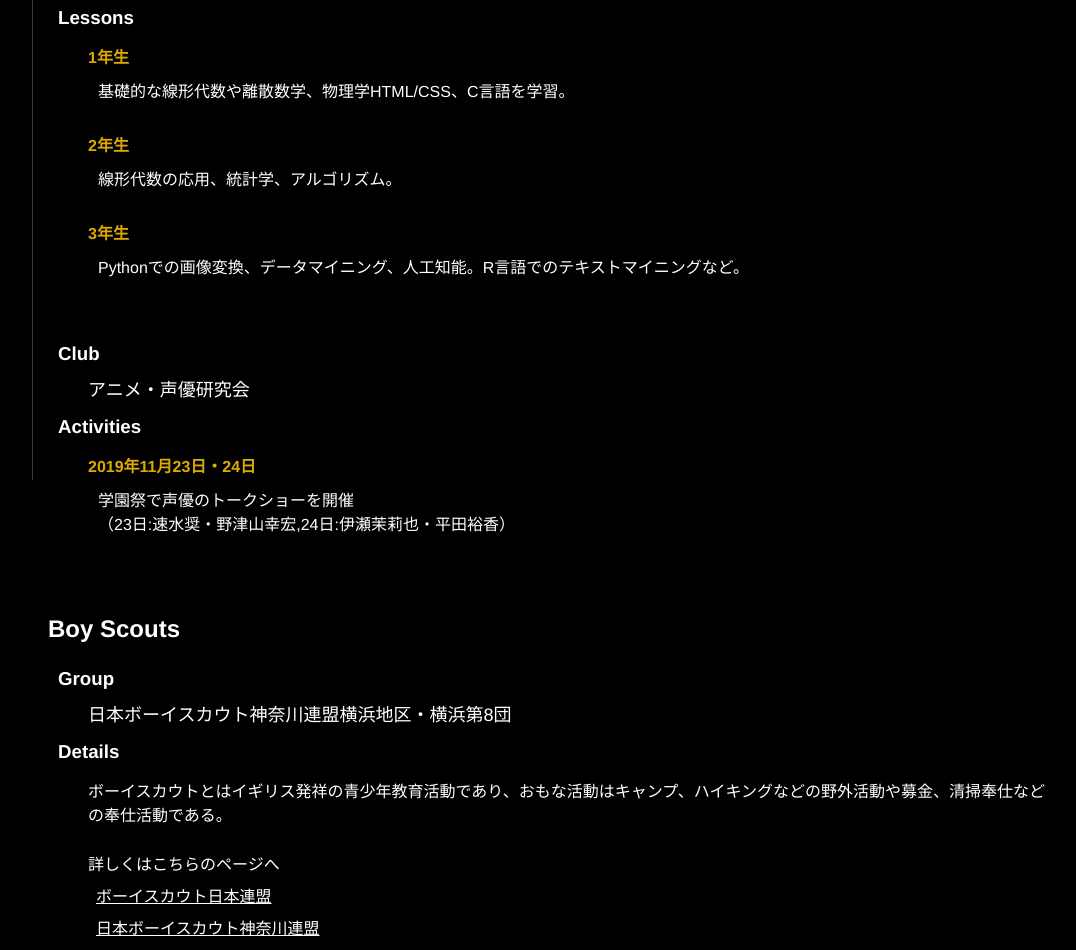
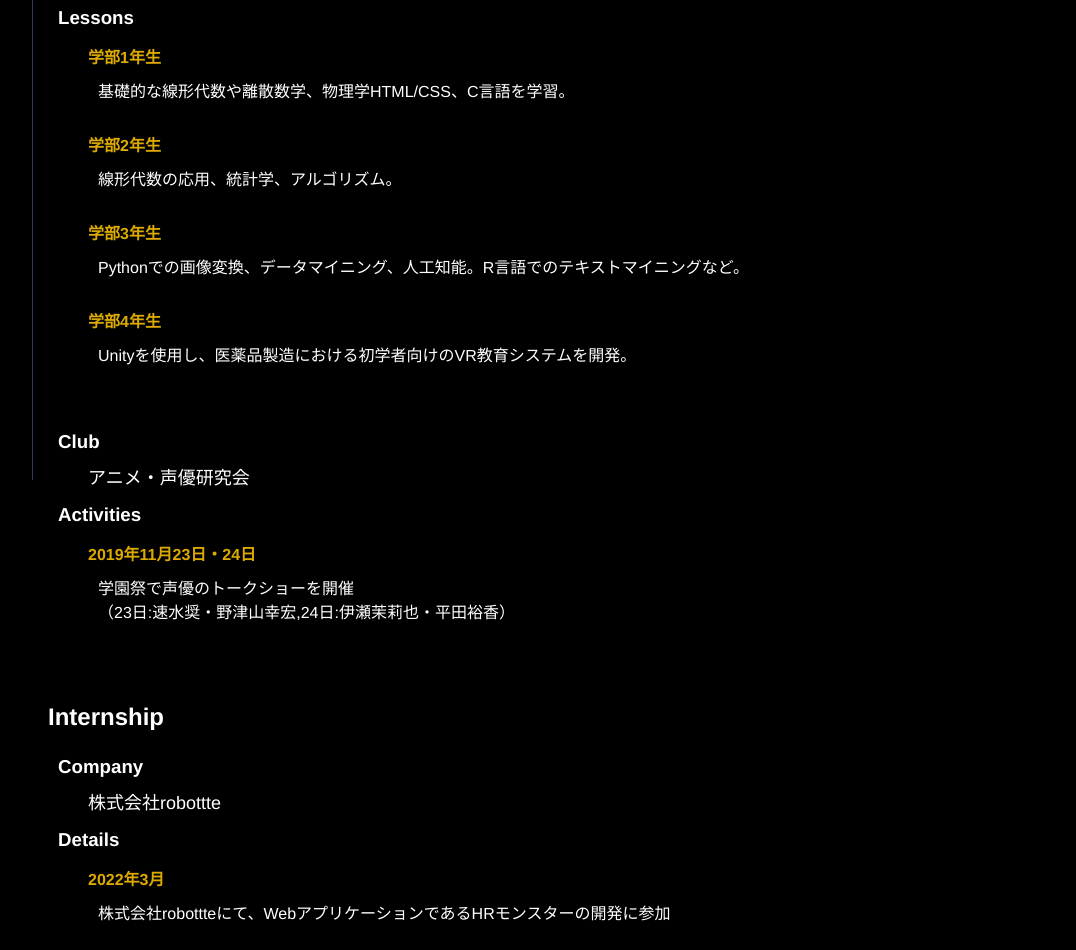
Before and after one commit to nakaji25/first_web, a Vue app: page /about in a window 1280 px wide. Shown: the part 320-1270 px from the top of the page, without its empty margins (167-1243 px from the left). Built offline with nearby package versions, Linux system fonts and the light colour scheme.

Commit message:
内容更新

```diff
--- a/src/views/About.vue
+++ b/src/views/About.vue
@@ -35,6 +35,24 @@
     </div>
     <div class="main-container">
       <ul class="main-text" v-for="(value, key) in animeclubs" :key="key">
+        <li class="time">{{ value.time }}</li>
+        <li class="text">{{ value.text }}</li>
+      </ul>
+    </div>
+    <div class="title">
+      <h2>Internship</h2>
+    </div>
+    <div class="subtitle">
+      <h3>Company</h3>
+    </div>
+    <div class="large-text">
+      {{ company}}
+    </div>
+    <div class="subtitle">
+      <h3>Details</h3>
+    </div>
+    <div class="main-container">
+      <ul class="main-text" v-for="(value, key) in robottte" :key="key">
         <li class="time">{{ value.time }}</li>
         <li class="text">{{ value.text }}</li>
       </ul>
@@ -112,16 +130,20 @@ export default defineComponent({
     return {
       first:
         "このページは自分がこれまでに学んできたことや課外活動について記載します。",
-      course: "東京理科大学 工学部 情報工学科",
+      course: "東京理科大学 工学研究科 情報工学専攻",
       university: [
         {
-          grade: "1年生",
+          grade: "学部1年生",
           text: "基礎的な線形代数や離散数学、物理学HTML/CSS、C言語を学習。",
         },
-        { grade: "2年生", text: "線形代数の応用、統計学、アルゴリズム。" },
+        { grade: "学部2年生", text: "線形代数の応用、統計学、アルゴリズム。" },
         {
-          grade: "3年生",
+          grade: "学部3年生",
           text: "Pythonでの画像変換、データマイニング、人工知能。R言語でのテキストマイニングなど。",
+        },
+        {
+          grade: "学部4年生",
+          text: "Unityを使用し、医薬品製造における初学者向けのVR教育システムを開発。",
         },
       ],
       club: "アニメ・声優研究会",
@@ -130,6 +152,13 @@ export default defineComponent({
           time: "2019年11月23日・24日",
           text: "学園祭で声優のトークショーを開催 \n （23日:速水奨・野津山幸宏,24日:伊瀬茉莉也・平田裕香）",
         },
+      ],
+      company: "株式会社robottte",
+      robottte: [
+        {
+          time: "2022年3月",
+          text: "株式会社robottteにて、WebアプリケーションであるHRモンスターの開発に参加"
+        }
       ],
       group: "日本ボーイスカウト神奈川連盟横浜地区・横浜第8団",
       details:
--- a/src/views/Products.vue
+++ b/src/views/Products.vue
@@ -69,6 +69,18 @@
         >https://github.com/nakaji25/ClimbCloud</a
       >
     </div>
+    <div class="subtitle">
+      <h3>卒業研究</h3>
+    </div>
+    <div class="main-container">
+      {{ G_Research }}
+    </div>
+    <img class = "researchsystem" src="@/assets/research_system.png" alt="VR教育システムのプレイ画面" />
+    <div class="main-container">
+      <a target="_blank" href="https://www.ieice.org/~iss/jpn/Publications/issposter_2023/data/pdf/ISS-P-042.pdf"
+        >2023年電子情報通信学会総合大会 情報・システムソサイエティ特別企画 ジュニア＆学生ポスターセッション予稿集</a
+      >
+    </div>
     <div class="title">
       <h2>参考書</h2>
     </div>
@@ -106,6 +118,7 @@ export default defineComponent({
       theball:
         "白いブロックをうごかしてボールを黄色のゴールに運べばクリアとなります。",
       climbcloud: "猫を操作して頂上の旗をめざすゲームです。",
+      G_Research: "医薬品製造における培地交換操作をVR空間に再現し、違反行為を行った際に改善を求めるフィードバックがなされます。",
     };
   },
 });
@@ -158,6 +171,10 @@ export default defineComponent({
   margin-left: 80px;
   border: solid 1px #2c3e50;
 }
+.researchsystem {
+  width: 380px;
+  margin-left: 80px;
+}
 @media screen and (max-width: 720px) {
   .minesweeper {
     margin-left: 40px;
--- a/src/views/Profile.vue
+++ b/src/views/Profile.vue
@@ -44,7 +44,7 @@ export default defineComponent({
   data() {
     return {
       introduction:
-        "東京理科大学工学部情報工学科3年 \n 大学の授業では、人工知能やe-learningの勉強をしており、独学ではUnityでのゲーム作成をおこなっています。\n サークルではアニメ・声優研究会に所属しています。\n また、幼少期からボーイスカウトに所属し現在まで続けています。",
+        "東京理科大学工学研究科情報工学専攻1年 \n 大学の授業では、人工知能やe-learningの勉強をしており、独学ではUnityでのゲーム作成をおこなっています。\n サークルではアニメ・声優研究会に所属しています。\n また、幼少期からボーイスカウトに所属し現在まで続けています。",
       careers: [
         { time: "2013年7月", text: "第16回日本スカウトジャンボリーに参加" },
         { time: "2015年7月", text: "第23回世界スカウトジャンボリー参加" },
@@ -53,6 +53,7 @@ export default defineComponent({
         { time: "2019年4月", text: "東京理科大学入学" },
         { time: "2019年5月", text: "サークルアニメ・声優研究会に所属" },
         { time: "2019年10月", text: "学園祭にてサークルで声優のイベント開催" },
+        { time: "2023年4月", text: "東京理科大学 大学院進学" },
       ],
     };
   },
```
Also changed, not shown: src/assets/nakaji.svg, src/assets/research_system.png (added).
